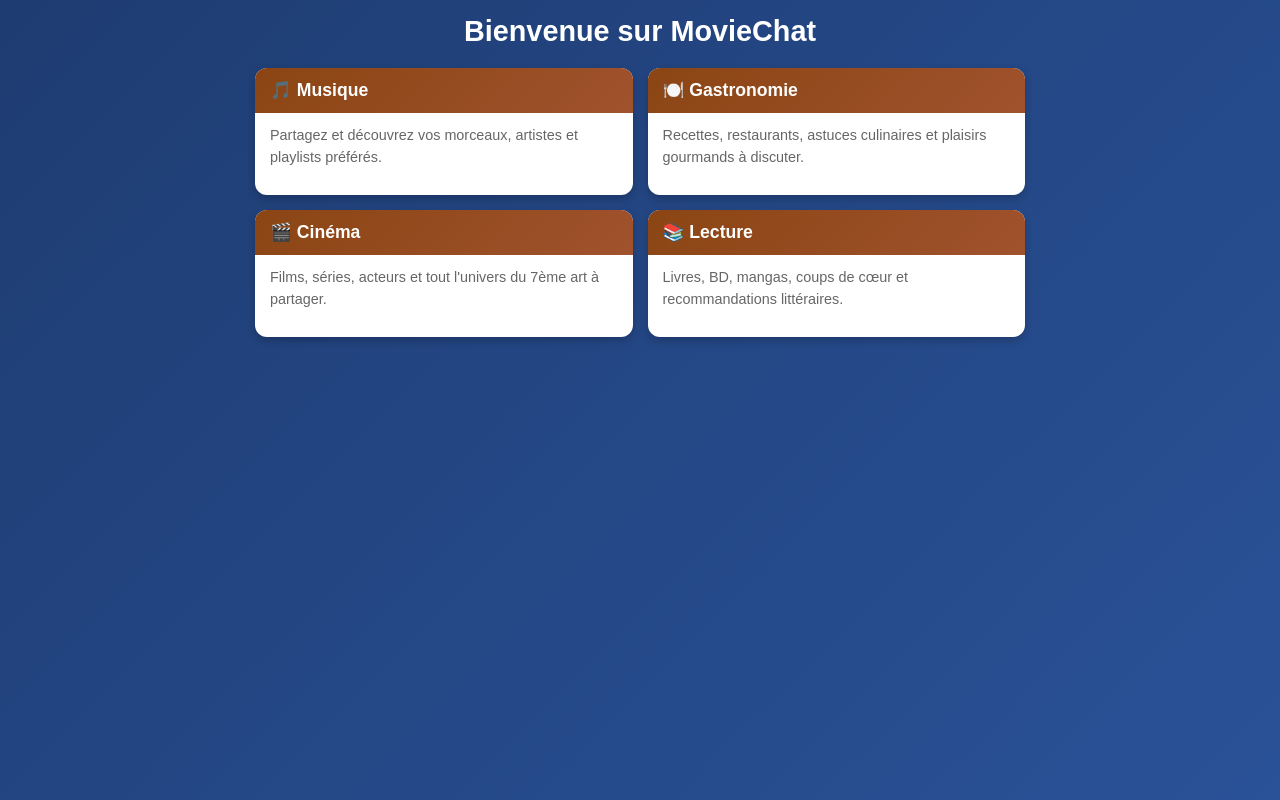
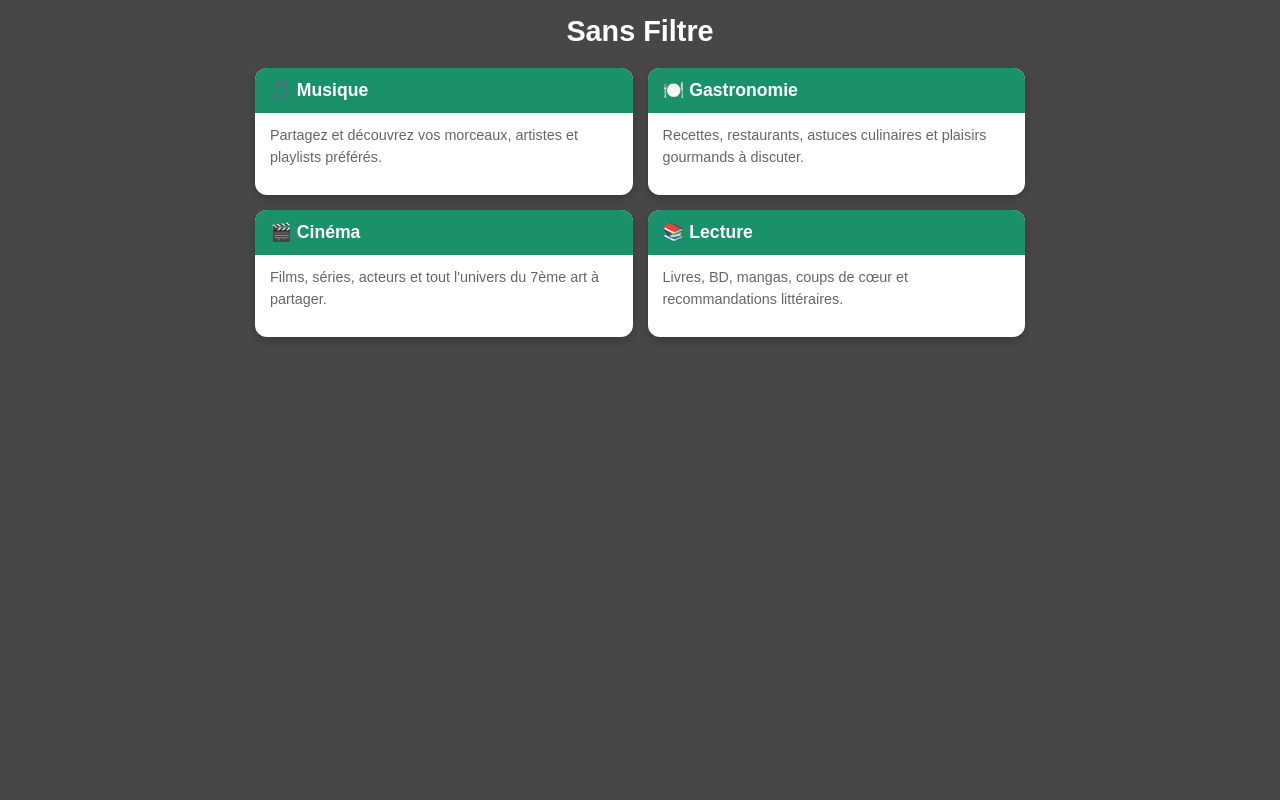
Before and after one commit to DrDr3ck/MovieChat, a plain HTML site: page index.html in a window 1280 px wide. Drawn offline with Linux system fonts and the light colour scheme.

Commit message:
Update background color and heading title to align with 'Sans Filtre' branding

```diff
--- a/index.html
+++ b/index.html
@@ -15,7 +15,7 @@
             max-width: 800px;
             margin: 0 auto;
             padding: 15px;
-            background: linear-gradient(135deg, #1e3c72 0%, #2a5298 100%);
+            background: #474747;
             min-height: 100vh;
         }
         h1 {
@@ -56,7 +56,7 @@
         .movie-card h3 {
             margin: 0;
             padding: 12px 15px;
-            background: linear-gradient(135deg, #8B4513 0%, #A0522D 100%);
+            background: linear-gradient(135deg, #1B916B 0%, #1B916B 100%);
             color: white;
             font-size: 1.1em;
         }
@@ -145,7 +145,7 @@
     </style>
 </head>
 <body>
-    <h1>Bienvenue sur MovieChat</h1>
+    <h1>Sans Filtre</h1>
 
     <div class="movies-container">
         <div class="movie-card" onclick="selectMovie('Musique')">
```
